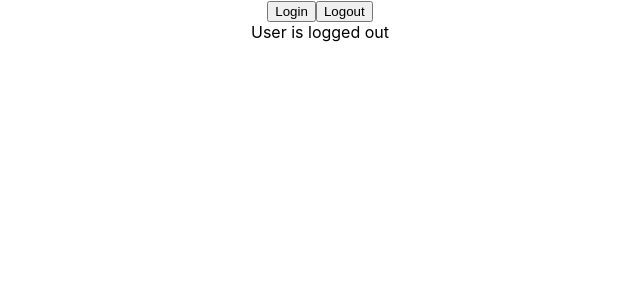
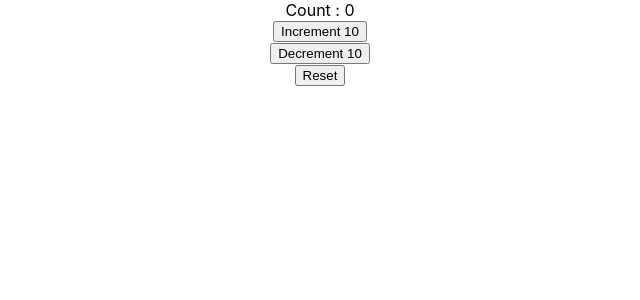
Before and after one commit to noumedemtamiflorian/react-typescript-demo, a React (Create React App) app: page / in a window 1280 px wide. Shown: the top 300 px of the page, without its empty margins (320-960 px from the left). Built offline with nearby package versions, Linux system fonts and the light colour scheme.

Commit message:
useReducer

```diff
--- a/src/App.tsx
+++ b/src/App.tsx
@@ -1,11 +1,11 @@
 import './App.css';
-import { LoggedIn } from './state/LoggedIn';
+import { Counter } from './state/Counter';
 
 function App() {
 
   return (
     <div className="App">
-      <LoggedIn/>
+      <Counter/>
   </div>
   );
 }
--- /dev/null
+++ b/src/state/Counter.tsx
@@ -0,0 +1,53 @@
+import { useReducer } from "react"
+
+type CounterState ={
+    count:number
+}
+
+type UpdateAction = {
+    type : 'increment' | 'decrement' ,
+    payload:number
+}
+
+type ResetAction = {
+    type : 'reset'
+}
+type CounterAction = UpdateAction | ResetAction
+
+const initialState = {count : 0}
+
+const reducer = (state:CounterState,action:CounterAction) =>{
+
+    switch (action.type) {
+        case 'increment' :
+          return{count : state.count + action.payload}
+        case 'decrement' :
+          return{count : state.count - action.payload}
+        case 'reset' :
+            return initialState;
+        default:
+            return state
+    }
+}
+
+export const Counter = () =>{
+    const [state,dispatch] =  useReducer(reducer,initialState)
+
+    return(
+        <>
+        Count : {state.count}
+        <br />
+        <button onClick={()=>dispatch({type:'increment',payload:10})}>
+            Increment 10
+        </button>
+        <br />
+        <button onClick={()=>dispatch({type:'decrement',payload:10})}>
+            Decrement 10
+        </button>
+        <br />
+        <button onClick={()=>dispatch({type:'reset'})}>
+            Reset
+        </button>
+        </>
+    )
+}
```
